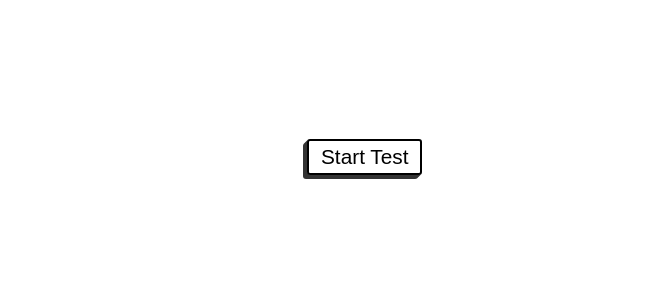
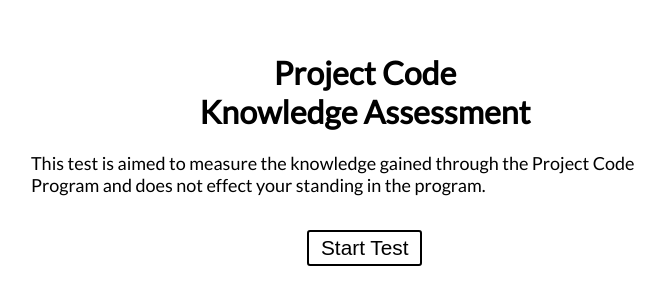
Before and after one commit to kurtpetrek/online-testing, a React (Create React App) app: page / in a window 1280 px wide. Shown: the part 243-548 px from the top of the page, without its empty margins (275-940 px from the left). Built offline with nearby package versions, Linux system fonts and the light colour scheme.

Commit message:
adds basic styles to landing

```diff
--- a/src/components/Button.js
+++ b/src/components/Button.js
@@ -11,31 +11,14 @@ const StyledButton = styled.button`
   cursor: pointer;
   transition: 0.25s;
   will-change: transform;
-  ${props => props.italic && "font-style: italic;"}
-  box-shadow: -1px 1px 0px #333,
-  -2px 2px 0px #333,
-  -3px 3px 0px #333,
-  -4px 4px 0px #333;
-  &:hover {
+  ${props => props.italic && "font-style: italic;"} &:hover {
     transform: scale(1.05);
-    box-shadow: -1px 1px 0px #333,
-    -2px 2px 0px #333,
-    -3px 3px 0px #333,
-    -4px 4px 0px #333,
-    -5px 5px 0px #333,
-    -6px 6px 0px #333;
   }
   &:active {
     transform: scale(0.95);
-    box-shadow: -1px 1px 0px #222,
-    -2px 2px 0px #222;
   }
 `;
 
 export default function Button(props) {
-  return (
-    <StyledButton {...props}>
-      {props.children}
-    </StyledButton>
-  );
+  return <StyledButton {...props}>{props.children}</StyledButton>;
 }
--- a/src/components/LandingView.js
+++ b/src/components/LandingView.js
@@ -1,13 +1,32 @@
-import React, { Component } from 'react';
-import styled from 'styled-components';
+import React, { Component } from "react";
+import styled from "styled-components";
 
-import Button from './Button';
+import Button from "./Button";
 
 const LandingContainer = styled.div`
   min-height: 100vh;
   display: flex;
   align-items: center;
   justify-content: center;
+
+  main {
+    width: 100%;
+    padding: 1rem;
+    max-width: 700px;
+  }
+
+  h1 {
+    text-align: center;
+  }
+
+  p {
+    font-size: 18px;
+  }
+
+  .button-container {
+    text-align: center;
+    padding: 1rem;
+  }
 `;
 
 class LandingView extends Component {
@@ -19,7 +38,20 @@ class LandingView extends Component {
   render() {
     return (
       <LandingContainer>
-        <Button onClick={this.handleTestStart}>Start Test</Button>
+        <main>
+          <h1>
+            Project Code <br />
+            Knowledge Assessment
+          </h1>
+          <p>
+            This test is aimed to measure the knowledge gained through the
+            Project Code Program and does not effect your standing in the
+            program.
+          </p>
+          <div className="button-container">
+            <Button onClick={this.handleTestStart}>Start Test</Button>
+          </div>
+        </main>
       </LandingContainer>
     );
   }
--- a/src/index.css
+++ b/src/index.css
@@ -1,5 +1,14 @@
+@import url("https://fonts.googleapis.com/css?family=Lato");
+
+*,
+*::before,
+*::after {
+  box-sizing: border-box;
+}
+
+html,
 body {
   margin: 0;
   padding: 0;
-  font-family: sans-serif;
+  font-family: "Lato", sans-serif;
 }
```
